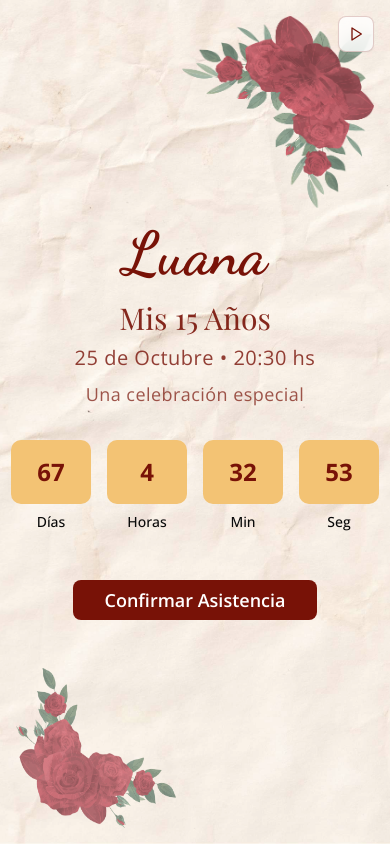
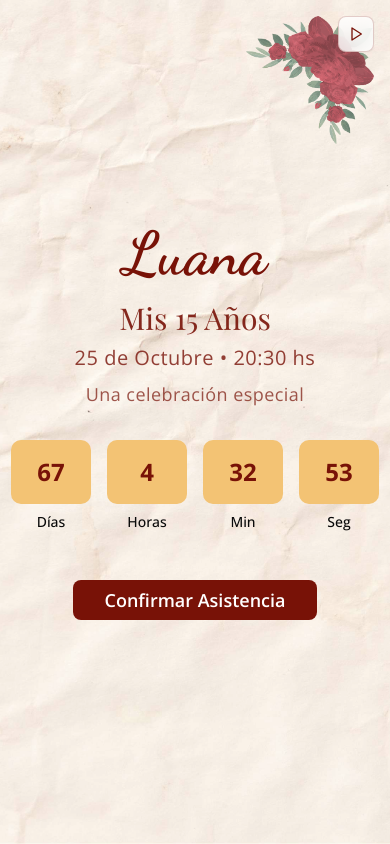
Before and after one commit to omegonstudio/omegon-XV, a Next.js app: page / in a window 390 px wide. Both pictures are taken after a click on the button "Abrir Invitación". Shown: the top 844 px of the page. Built offline with nearby package versions, Linux system fonts and the light colour scheme; a web font is replaced by a local one.

Commit message:
style: adjust floral decorations for mobile
Hide bottom left flower and reduce top right flower size for better mobile UX

#VERCEL_SKIP

Co-authored-by: null <202712282+omegonstudio@users.noreply.github.com>

```diff
--- a/components/hero-section.tsx
+++ b/components/hero-section.tsx
@@ -53,7 +53,7 @@ export default function HeroSection() {
 
       <div className="absolute inset-0 bg-white/20" />
 
-      <div className="absolute bottom-4 left-4 md:bottom-8 md:left-8 z-10 opacity-70">
+      <div className="absolute bottom-4 left-4 md:bottom-8 md:left-8 z-10 opacity-70 hidden md:block">
         <Image
           src="/images/floral-decoration-left.png"
           alt="Decorative red roses left"
@@ -69,7 +69,7 @@ export default function HeroSection() {
           alt="Decorative red roses"
           width={500}
           height={500}
-          className="w-48 h-48 md:w-64 md:h-64 lg:w-80 lg:h-80"
+          className="w-32 h-32 md:w-64 md:h-64 lg:w-80 lg:h-80"
         />
       </div>
 
```
